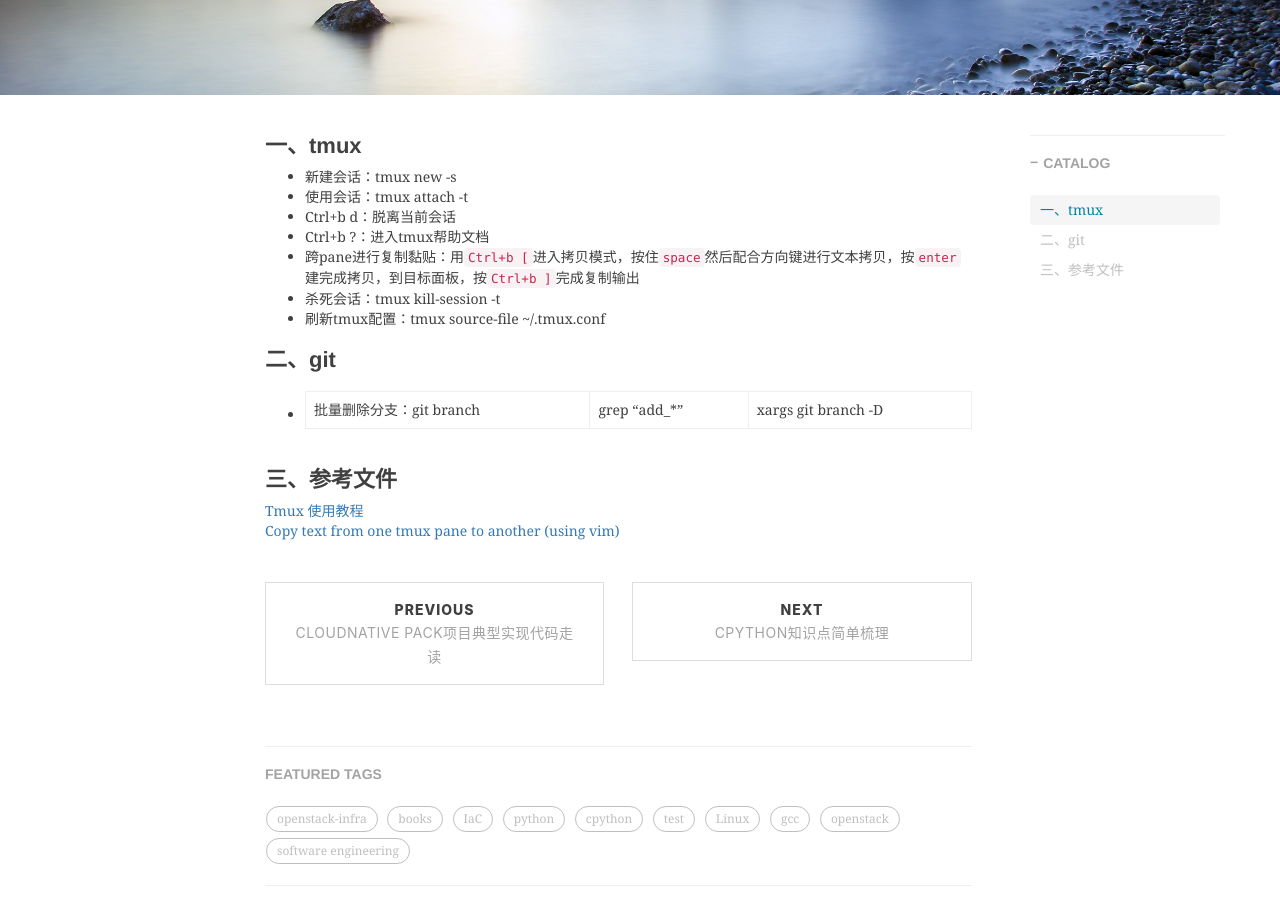
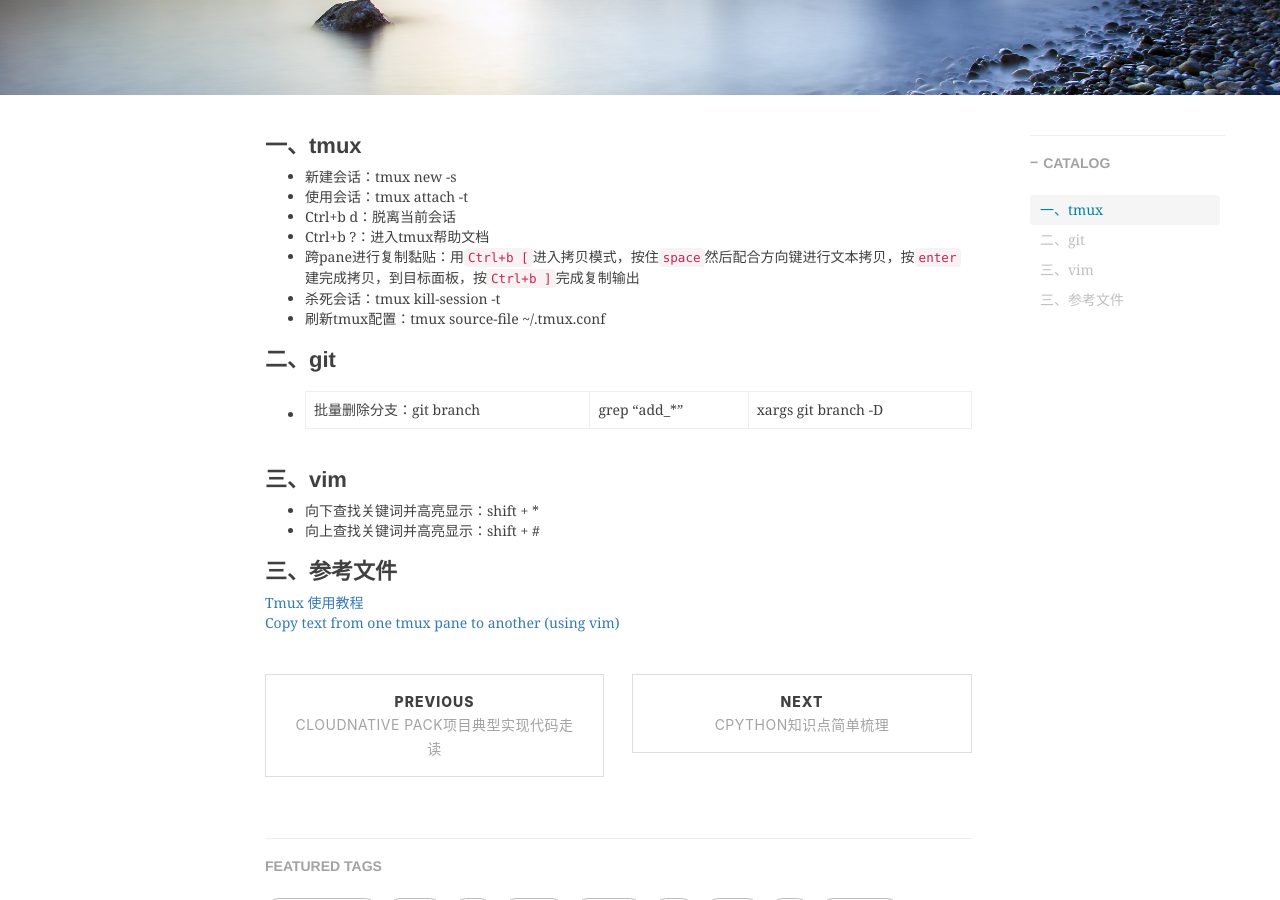
Before and after one commit to shihai1991/shihai1991.github.io, a Jekyll site: the page built from _posts/2022-11-22-linux終端基础命令.md, in a window 1280 px wide and 900 px high, scrolled down 360 px. Built offline with Jekyll 4.4.1, drawn with Linux system fonts in a browser that asks for light colours; nearby versions of some CDN libraries; comment, search, counter and statistics services are not loaded.

Commit message:
Update 2022-11-22-linux終端基础命令.md

```diff
--- a/_posts/2022-11-22-linux終端基础命令.md
+++ b/_posts/2022-11-22-linux終端基础命令.md
@@ -21,6 +21,11 @@ time: '2022.11.22 19:27:00'
 # 二、git
 - 批量删除分支：git branch | grep "add_*"|xargs git branch -D
 
+# 三、vim
+- 向下查找关键词并高亮显示：shift + *
+- 向上查找关键词并高亮显示：shift + #
+
+
 # 三、参考文件
 [Tmux 使用教程](http://www.ruanyifeng.com/blog/2019/10/tmux.html)
 [Copy text from one tmux pane to another (using vim)](https://unix.stackexchange.com/questions/58763/copy-text-from-one-tmux-pane-to-another-using-vim)
```
